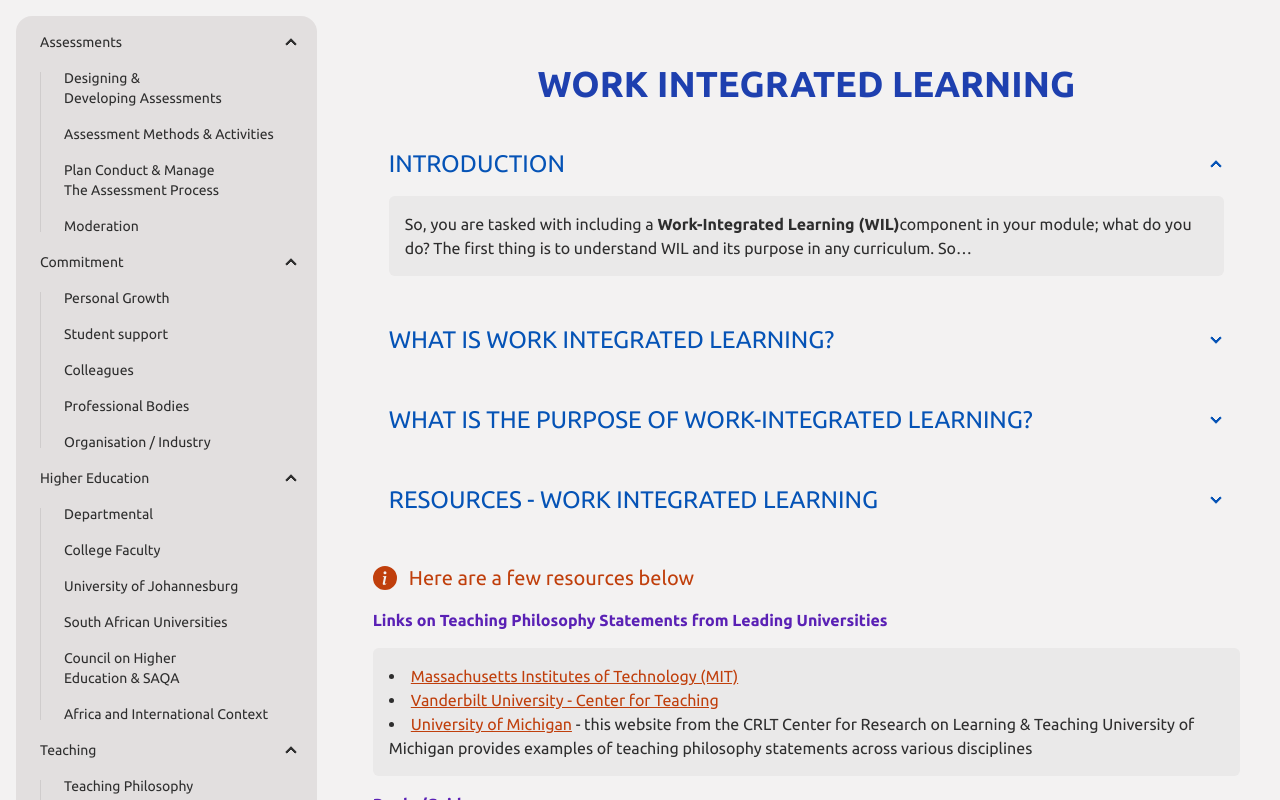
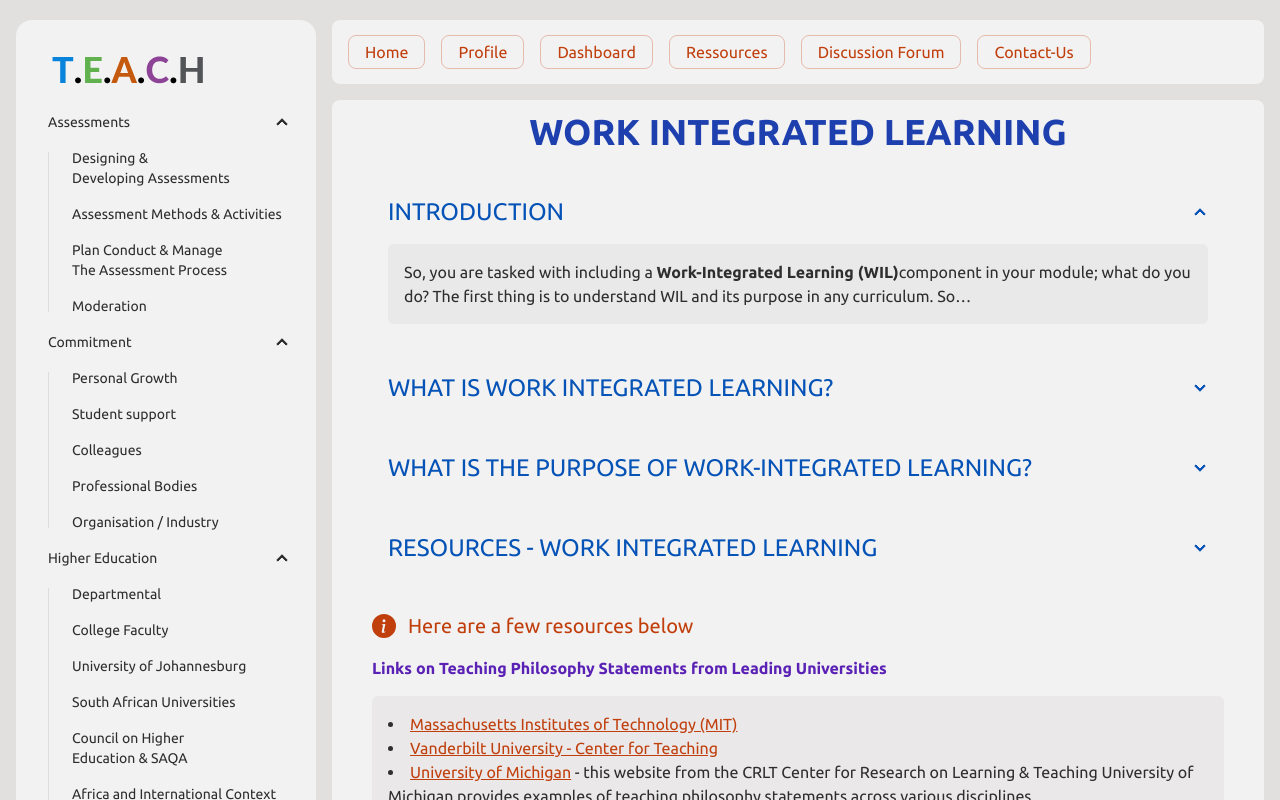
Before and after one commit to iam-hbk/Teach, a Next.js app: page /teaching/work-integrated-learning in a window 1280 px wide. Built offline with nearby package versions, Linux system fonts and the light colour scheme.

Commit message:
Update global CSS, remove contact page, and modify navbar and teaching pages

```diff
--- a/src/app/contact/page.tsx
+++ /dev/null
@@ -1,9 +0,0 @@
-import React from "react";
-
-type Props = {};
-
-const Page = (props: Props) => {
-  return <div>Page</div>;
-};
-
-export default Page;
--- a/src/app/globals.css
+++ b/src/app/globals.css
@@ -1,3 +1,11 @@
 @tailwind base;
 @tailwind components;
 @tailwind utilities;
+
+::-webkit-scrollbar {
+  display: none;
+}
+
+html {
+  scroll-behavior: smooth;
+}
--- a/src/app/teaching/layout.tsx
+++ b/src/app/teaching/layout.tsx
@@ -1,4 +1,3 @@
-import CompetencyNav from "@/components/competency-nav";
 import SideBar from "@/components/sidebar";
 import type { Metadata } from "next";
 import Link from "next/link";
@@ -21,11 +20,54 @@ export const metadata: Metadata = {
 //   );
 // }
 
+const Nav_elements = [
+  {
+    title: "home",
+    link: "/",
+  },
+  {
+    title: "profile",
+    link: "/profile",
+  },
+  {
+    title: "dashboard",
+    link: "/dashboard",
+  },
+  {
+    title: "ressources",
+    link: "/ressources",
+  },
+  {
+    title: "discussion forum",
+    link: "/forum",
+  },
+  {
+    title: "contact-us",
+    link: "/#footer",
+  },
+];
 const AlternateLayout = ({ children }: { children: React.ReactNode }) => {
   return (
-    <section className="bg-base-100 relative flex flex-row justify-start">
-      <SideBar />
-      <div className="max-h-screen overflow-scroll p-10 py-5">{children}</div>
+    <section className="relative flex max-h-screen flex-row justify-start gap-4 overflow-hidden bg-base-200 min-w-full px-4">
+      <nav className="hide-scrollbar min-h-max max-w-xs min-w-[300px] overflow-scroll py-5">
+        <SideBar />
+      </nav>
+      <div className="flex flex-col gap-4 overflow-scroll py-5 flex-grow">
+        <div className="min-h-16 sticky top-0 flex flex-row items-center justify-start gap-4 rounded-lg bg-base-100 px-4">
+          {Nav_elements.map((e) => (
+            <Link
+              href={e.link}
+              className="rounded-lg border text-primary border-primary/30 p-1 px-4 capitalize transition-all duration-300 hover:bg-primary/90 hover:text-primary-content hover:underline"
+              key={e.title}
+            >
+              {e.title}
+            </Link>
+          ))}
+        </div>
+        <div className="flex-grow flex flex-col gap-4 rounded-lg bg-base-100 px-10">
+          {children}
+        </div>
+      </div>
     </section>
   );
 };
--- a/src/app/teaching/supervision-skills/page.tsx
+++ b/src/app/teaching/supervision-skills/page.tsx
@@ -3,7 +3,7 @@ import React from "react";
 type Props = {};
 
 const SupervisionSkills = (props: Props) => {
-  return <div>SupervisionSkills</div>;
+  return <>SupervisionSkills</>;
 };
 
 export default SupervisionSkills;
--- a/src/app/teaching/work-integrated-learning/page.tsx
+++ b/src/app/teaching/work-integrated-learning/page.tsx
@@ -7,7 +7,7 @@ type Props = {};
 
 const WorkIntegratedLearning = (props: Props) => {
   return (
-    <div className="container flex flex-col gap-4 lg:mt-8">
+    <>
       <h1 className="m-3 self-center text-4xl font-bold uppercase text-blue-800">
         WORK INTEGRATED LEARNING
       </h1>
@@ -259,7 +259,7 @@ const WorkIntegratedLearning = (props: Props) => {
           </li>
         </ul>
       </div>
-    </div>
+    </>
   );
 };
 
--- a/src/components/footer.tsx
+++ b/src/components/footer.tsx
@@ -6,7 +6,7 @@ type Props = {};
 
 const Footer = (props: Props) => {
   return (
-    <footer className="footer bg-base-200 p-10 text-base-content">
+    <footer id="footer" className="footer bg-base-200 p-10 text-base-content">
       <nav>
         <h6 className="footer-title">Product</h6>
         <Link href={"#privacy-policies"} className="link-hover link">
--- a/src/components/navbar.tsx
+++ b/src/components/navbar.tsx
@@ -31,7 +31,7 @@ const Links = [
     label: "Discussion Forum",
   },
   {
-    href: "/contact",
+    href: "/#footer",
     label: "Contact Us",
   },
 ];
--- a/src/components/sidebar.tsx
+++ b/src/components/sidebar.tsx
@@ -5,21 +5,32 @@ import { CgMenuLeft, CgSelect } from "react-icons/cg";
 import data from "@/utils/data";
 import Link from "next/link";
 type Props = {};
+import TeachLogo from "@/assets/teach_logo.svg";
+import Image from "next/image";
+// import UJ
 
 const SideBar = (props: Props) => {
   const path = usePathname();
-  const competency_ = formatCompetency(getCompetency(path)[0]);
   const subCompetency = getCompetency(path)[1];
 
   return (
-    <nav className="max-h-screen w-[26%] min-w-[26%] flex-col overflow-scroll p-4">
-      <ul className="menu rounded-box w-full min-w-full bg-base-200">
+    <>
+      <ul className="menu rounded-box w-full min-w-full overflow-scroll bg-base-100 p-4">
+        <Image
+          src={TeachLogo}
+          height={100}
+          width={100}
+          alt="Teach Logo"
+          className="h-100 m-5 w-auto self-start"
+        />
         {data.map((competency) => (
           <ul key={competency.title}>
             <li>
               <details open>
                 <summary>
-                  <Link href={competency.link}>{competency.title}</Link>
+                  <Link className="link-hover" href={competency.link}>
+                    {competency.title}
+                  </Link>
                 </summary>
                 <ul>
                   {competency.subSegments.map((segment) => (
@@ -36,9 +47,7 @@ const SideBar = (props: Props) => {
                             : "inherit",
                       }}
                     >
-                      <Link href={segment.link}>
-                        {segment.title}
-                      </Link>
+                      <Link href={segment.link}>{segment.title}</Link>
                     </li>
                   ))}
                 </ul>
@@ -47,7 +56,7 @@ const SideBar = (props: Props) => {
           </ul>
         ))}
       </ul>
-    </nav>
+    </>
   );
 };
 
```
Also changed, not shown: src/app/teaching/your-teaching-philosophy/page.tsx (+58 -50 lines).
